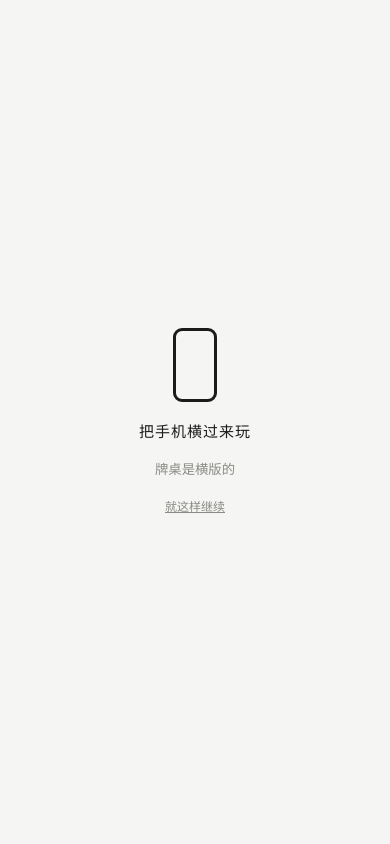
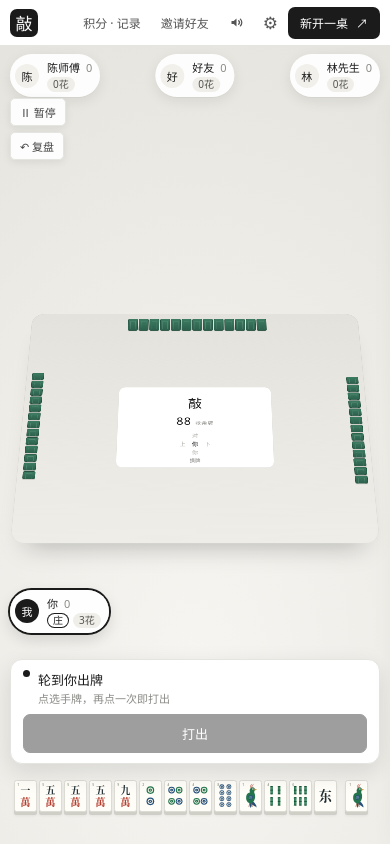
Before and after one commit to yangyanglong233-spec/qiaoma, a plain HTML site: page index.html in a window 390 px wide. Drawn offline with Linux system fonts and the light colour scheme.

Commit message:
Update online mahjong page

```diff
--- a/index.html
+++ b/index.html
@@ -337,6 +337,17 @@ body.p3d .plane .tile.win-tile:after{top:-15px}
 .tile.win-source{box-shadow:0 0 0 2px #c79a2a,0 0 0 5px #c79a2a33;z-index:2}
 .chip.win{background:#c79a2a;color:#fff;font-weight:600}
 .hud-badge:has(.chip.win){box-shadow:0 0 0 2px #c79a2a,0 6px 16px #c79a2a40}
+
+/* portrait: the table tips back less and uses the height; badges sit in one row on top */
+body.p3d.portrait .plane{--tilt:22deg;--persp:1500px}
+body.p3d.portrait.narrow .plane{padding:14px 12px 10px;gap:10px 8px}
+body.p3d.portrait.narrow .plane .west .back-tile,body.p3d.portrait.narrow .plane .east .back-tile{width:26px;height:18px}
+body.p3d.portrait.narrow .south .hand-row{gap:2px}
+body.p3d.portrait.narrow .decision-bar{left:var(--side-pad);right:var(--side-pad);width:auto;max-width:none}
+body.p3d.portrait.narrow .action-buttons{justify-content:stretch}
+body.p3d.portrait.narrow .action-buttons .action-button{flex:1 1 auto}
+#rotate-hint{display:none!important}
+body.p3d.stack .hud-south{bottom:calc(var(--panel-h) + 20px)}
 </style></head>
 <body class="p3d">
 <div id="stage">
@@ -377,6 +388,7 @@ body.p3d .plane .tile.win-tile:after{top:-15px}
 window.STAGE_SCALE=1;
 const px=k=>parseFloat(getComputedStyle(root).getPropertyValue(k))||0;
 function layout(){queued=false;const v=window.visualViewport,W=(v?v.width:innerWidth)-px('--safe-l')-px('--safe-r'),Hfull=v?v.height:innerHeight,H=Hfull-px('--safe-t')-px('--safe-b');
+ const portrait=H>W*1.05;body.classList.toggle('portrait',portrait);body.classList.toggle('landscape',!portrait);
  body.classList.toggle('short',H<520);body.classList.toggle('slim',W<720);
  const ctl=document.querySelector('.table-controls'),inTop=W>=1000,tiny=H<420,host=inTop?document.querySelector('.top-middle'):tiny?document.querySelector('.sidebar'):document.getElementById('scene');body.classList.toggle('tiny',tiny);if(ctl&&host&&ctl.parentElement!==host)host.append(ctl);body.classList.toggle('ctl-in-scene',!inTop);
  const narrow=W<560,stack=narrow,noid=narrow||H<520||W<900;body.classList.toggle('stack',stack);body.classList.toggle('narrow',narrow);body.classList.toggle('noid',noid);
@@ -387,7 +399,8 @@ function layout(){queued=false;const v=window.visualViewport,W=(v?v.width:innerW
  const hand=document.querySelectorAll('#south-seat .hand-row .tile').length||14,melds=document.querySelectorAll('#south-seat .melds-row .tile').length,groups=document.querySelectorAll('#south-seat .melds-row .meld-group').length;
  const room=W-2*side-(stack?0:panel+14)-(noid?0:idw+14);
  const units=hand*1.08+.5+melds*.7+groups*.16+(groups?.4:0);
- const tw=Math.floor(Math.max(22,Math.min(66,room/units,H*.125)));root.style.setProperty('--tw',tw+'px');
+ const tw=Math.floor(Math.max(22,Math.min(66,room/units,H*(portrait?.09:.125))));root.style.setProperty('--tw',tw+'px');
+ const db=document.querySelector('.decision-bar');root.style.setProperty('--panel-h',(db?db.getBoundingClientRect().height:0)+'px');
  const south=document.getElementById('south-seat');root.style.setProperty('--hand-h',(south?south.getBoundingClientRect().height-gap-px('--safe-b'):tw*1.4)+'px');
  // tipped table: measure its projection, then scale it into the scene above the hand
  const scene=document.getElementById('scene'),fit=document.getElementById('plane-fit'),plane=document.getElementById('plane');
@@ -397,7 +410,7 @@ function layout(){queued=false;const v=window.visualViewport,W=(v?v.width:innerW
   // height-bound (landscape): sit close to the hand; width-bound (portrait): centre in the free space
   const ty=kh<=kw?s.height-4-(y0+p.height)*k:top+(availH-p.height*k)/2-y0*k;
   fit.style.transform=`translate(-50%,${ty}px) scale(${k})`;}
- hint.classList.toggle('show',!dismissed&&Hfull>W*1.15&&W<560);}
+ hint.classList.remove('show');}
 window.layoutTable=()=>{if(!queued){queued=true;requestAnimationFrame(layout);}};
 document.getElementById('rotate-dismiss').onclick=()=>{dismissed=true;layout();};
 addEventListener('resize',window.layoutTable);addEventListener('orientationchange',()=>{setTimeout(layout,250);setTimeout(layout,700);});window.visualViewport?.addEventListener('resize',window.layoutTable);
```
